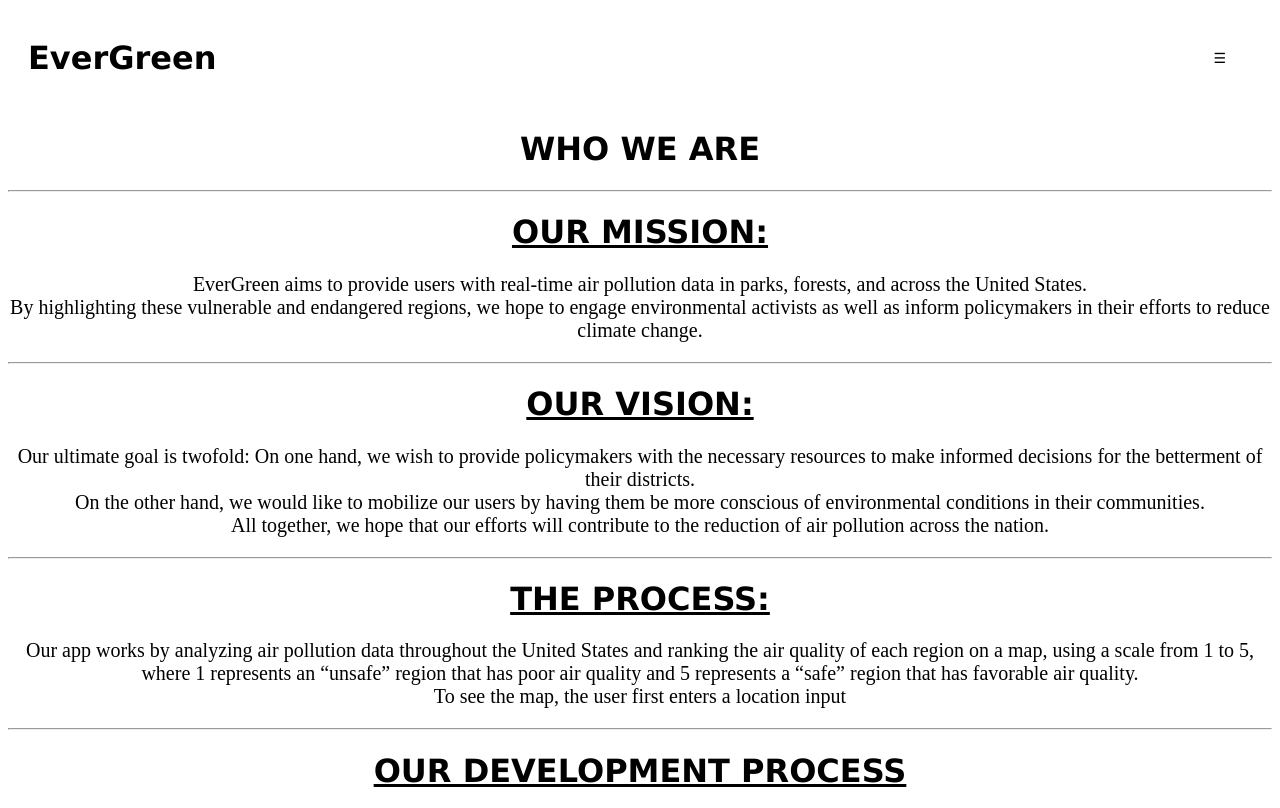
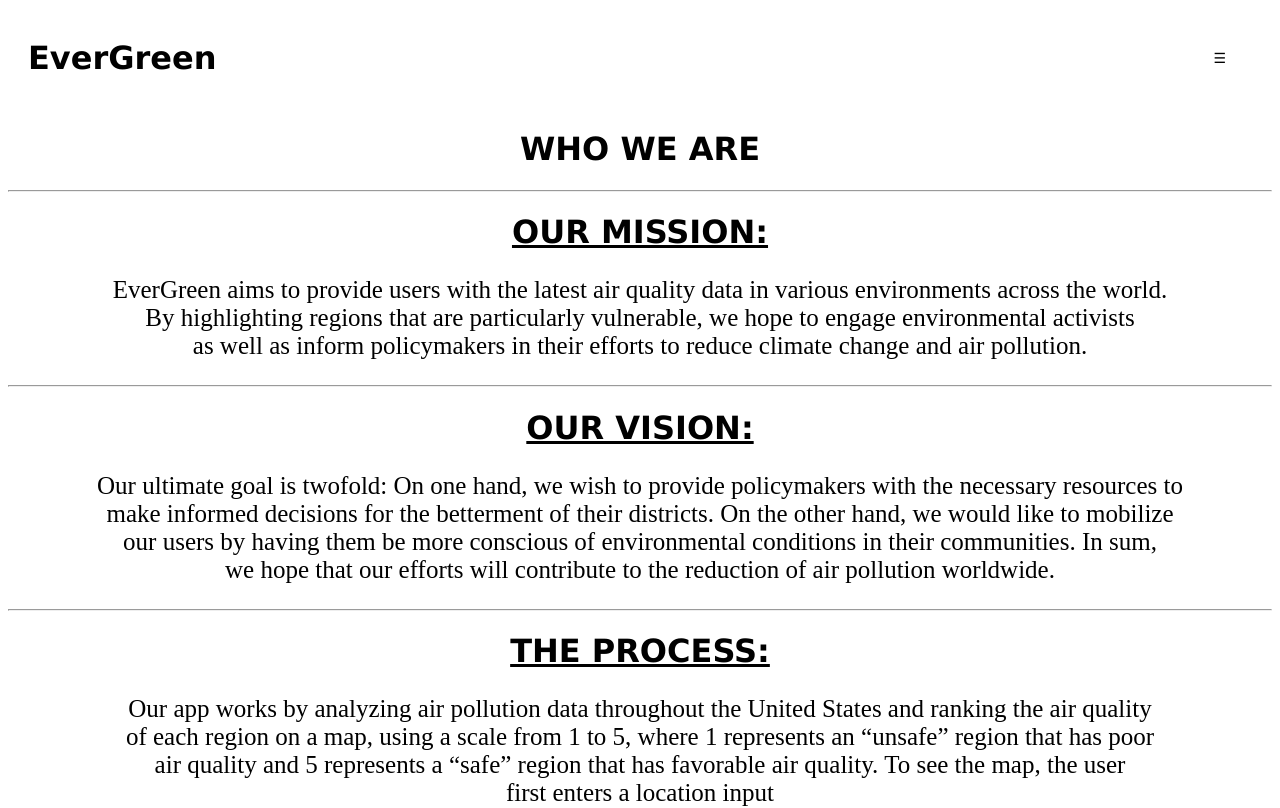
Before and after one commit to Allens124/EverGreenFrontend, a Next.js app in the folder ever/: page /info in a window 1280 px wide. Shown: the top 808 px of the page. Built offline with nearby package versions, Linux system fonts and the light colour scheme.

Commit message:
text alignment changes

```diff
--- a/ever/app/globals.css
+++ b/ever/app/globals.css
@@ -70,7 +70,7 @@ body {
 }
 p{
   text-align: center;
-  font-size: 20px;
+  font-size: 25px;
   font-family: 'Times New Roman', Times, serif;
 }
 .xd{
--- a/ever/app/info/page.js
+++ b/ever/app/info/page.js
@@ -32,21 +32,17 @@ export default function Home() {
         <hr/>
         <Box className="b">
           <h1 className="xu">OUR MISSION:</h1>
-          <p>EverGreen aims to provide users with real-time air pollution data in parks, forests, and across the United States. <br/>
-            By highlighting these vulnerable and endangered regions, we hope to engage environmental activists as well as inform policymakers in their efforts to reduce climate change.</p>
+          <p>EverGreen aims to provide users with the latest air quality data in various environments across the world. <br/> By highlighting regions that are particularly vulnerable, we hope to engage environmental activists <br/> as well as inform policymakers in their efforts to reduce climate change and air pollution.</p>
         </Box>
         <hr/>
         <Box className="c">
           <h1 className="xu">OUR VISION:</h1>
-          <p>Our ultimate goal is twofold: On one hand, we wish to provide policymakers with the necessary resources to make informed decisions for the betterment of their districts. <br/>
-            On the other hand, we would like to mobilize our users by having them be more conscious of environmental conditions in their communities. <br/>
-            All together, we hope that our efforts will contribute to the reduction of air pollution across the nation.</p>
+          <p>Our ultimate goal is twofold: On one hand, we wish to provide policymakers with the necessary resources to <br/> make informed decisions for the betterment of their districts. On the other hand, we would like to mobilize <br/> our users by having them be more conscious of environmental conditions in their communities. In sum,<br/> we hope that our efforts will contribute to the reduction of air pollution worldwide.</p>
         </Box>
         <hr/>
         <Box className="d">
           <h1 className="xu">THE PROCESS:</h1>
-          <p>Our app works by analyzing air pollution data throughout the United States and ranking the air quality of each region on a map, using a scale from 1 to 5, where 1 represents an “unsafe” region that has poor air quality and 5 represents a “safe” region that has favorable air quality.
-          <br/>To see the map, the user first enters a location input</p>
+          <p>Our app works by analyzing air pollution data throughout the United States and ranking the air quality <br/> of each region on a map, using a scale from 1 to 5, where 1 represents an “unsafe” region that has poor <br/> air quality and 5 represents a “safe” region that has favorable air quality. To see the map, the user <br/> first enters a location input </p>
         </Box>
         <hr/>
          <Box id="a">
```
